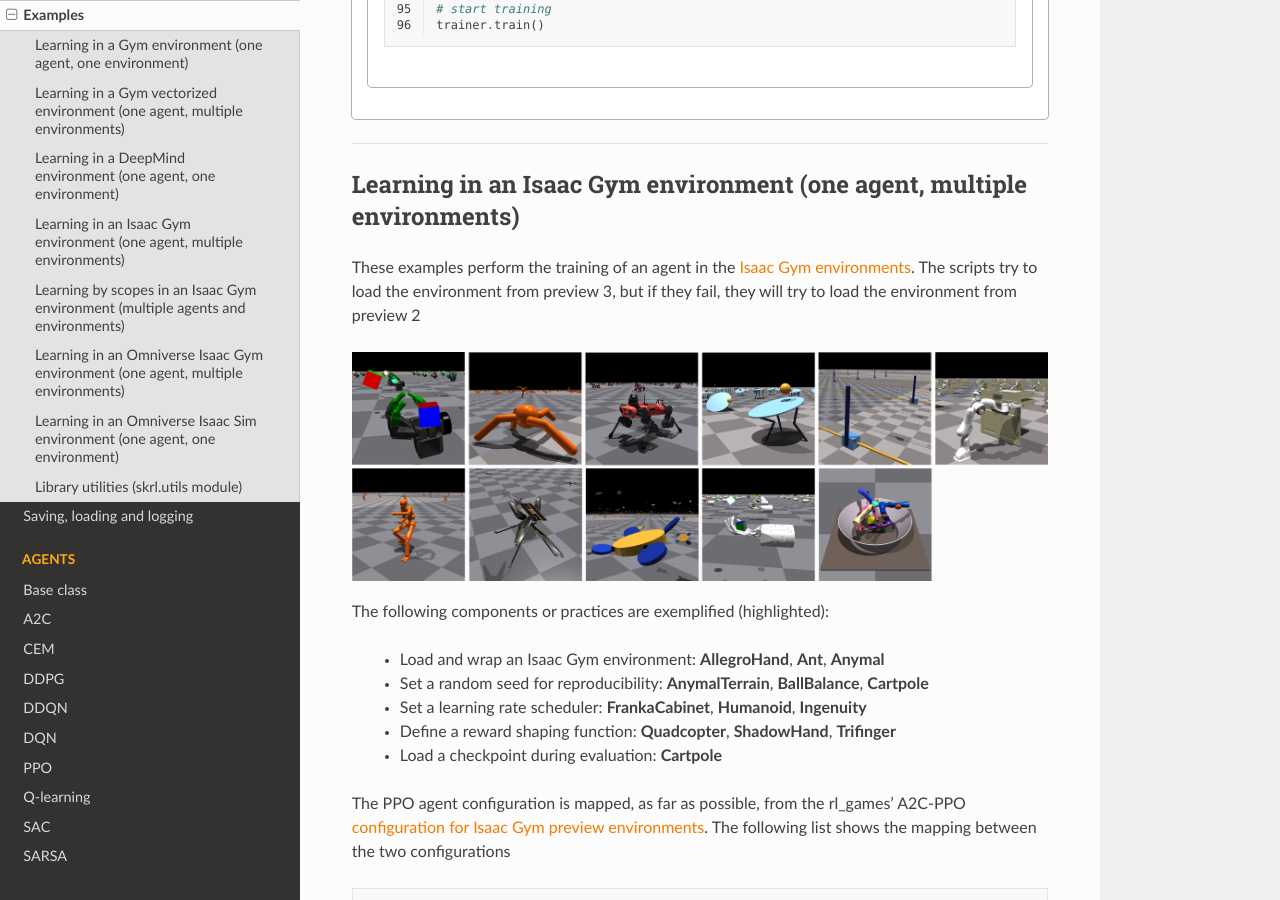
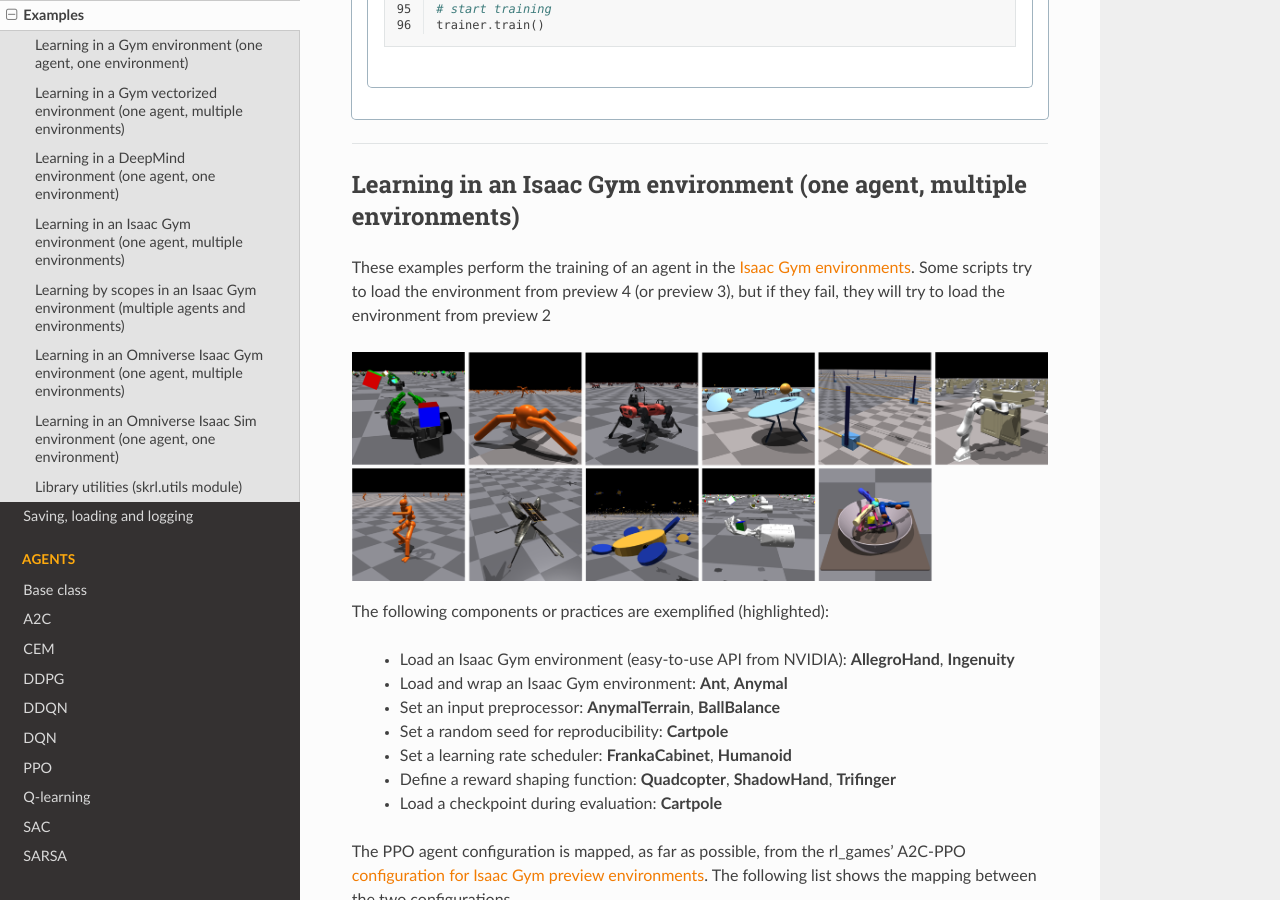
Before and after one commit to Toni-SM/skrl, a Sphinx documentation site: the page built from docs/source/intro/examples.rst, in a window 1280 px wide and 900 px high, scrolled down 7620 px. Built offline with Sphinx 7.4.7 and the Read the Docs theme 2.0.0, drawn with Linux system fonts in a browser that asks for light colours; some of the changed text lies outside the part shown.

```diff
--- a/docs/source/intro/examples.rst
+++ b/docs/source/intro/examples.rst
@@ -254,7 +254,7 @@
 Learning in an Isaac Gym environment (one agent, multiple environments)
 -----------------------------------------------------------------------
 
-These examples perform the training of an agent in the `Isaac Gym environments <https://github.com/NVIDIA-Omniverse/IsaacGymEnvs>`_. The scripts try to load the environment from preview 3, but if they fail, they will try to load the environment from preview 2
+These examples perform the training of an agent in the `Isaac Gym environments <https://github.com/NVIDIA-Omniverse/IsaacGymEnvs>`_. Some scripts try to load the environment from preview 4 (or preview 3), but if they fail, they will try to load the environment from preview 2
 
 .. image:: ../_static/imgs/example_isaacgym.png
       :width: 100%
@@ -267,9 +267,11 @@
 
 The following components or practices are exemplified (highlighted):
 
-    - Load and wrap an Isaac Gym environment: **AllegroHand**, **Ant**, **Anymal**
-    - Set a random seed for reproducibility: **AnymalTerrain**, **BallBalance**, **Cartpole**
-    - Set a learning rate scheduler: **FrankaCabinet**, **Humanoid**, **Ingenuity**
+    - Load an Isaac Gym environment (easy-to-use API from NVIDIA): **AllegroHand**, **Ingenuity**
+    - Load and wrap an Isaac Gym environment: **Ant**, **Anymal**
+    - Set an input preprocessor: **AnymalTerrain**, **BallBalance**
+    - Set a random seed for reproducibility: **Cartpole**
+    - Set a learning rate scheduler: **FrankaCabinet**, **Humanoid**
     - Define a reward shaping function: **Quadcopter**, **ShadowHand**, **Trifinger**
     - Load a checkpoint during evaluation: **Cartpole**
 
@@ -445,7 +447,7 @@
 Learning by scopes in an Isaac Gym environment (multiple agents and environments)
 ---------------------------------------------------------------------------------
 
-This example performs the training of 3 agents by scopes in Isaac Gym's Cartpole environment in the same run. It tries to load the environment from preview 3, but if it fails, it will try to load the environment from preview 2
+This example performs the training of 3 agents by scopes in Isaac Gym's Cartpole environment in the same run. It tries to load the environment from preview 4 (or preview 3), but if it fails, it will try to load the environment from preview 2
 
 .. image:: ../_static/imgs/example_parallel.jpg
       :width: 100%
```
Also changed, not shown: other parts of docs/source/intro/examples.rst (+6 -6 lines).
